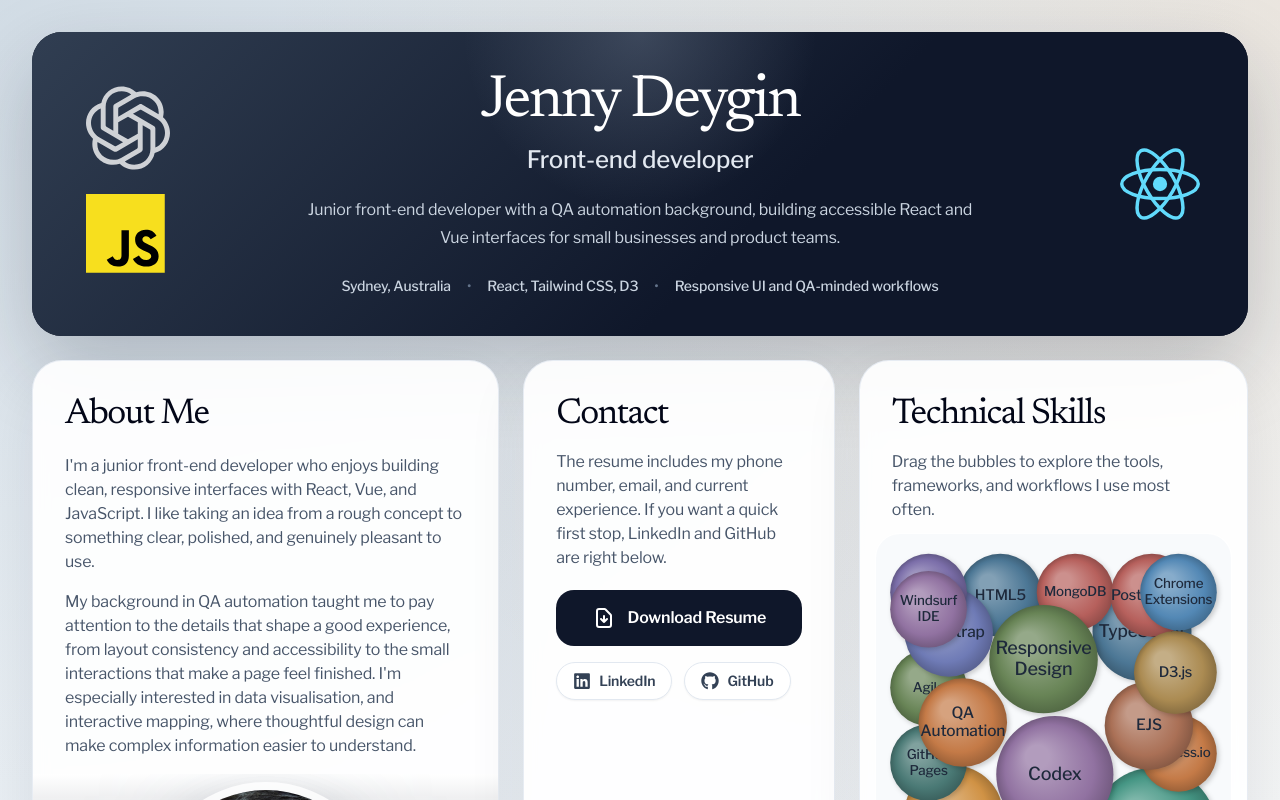
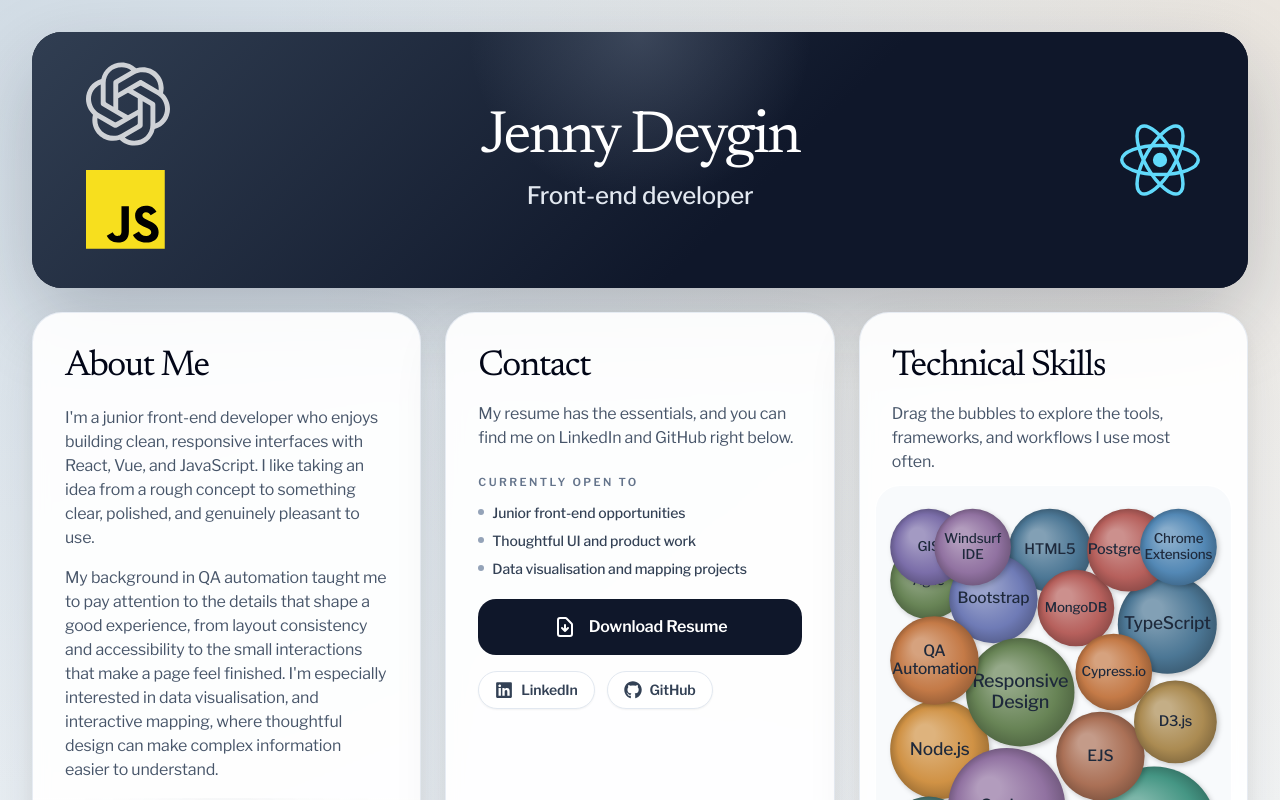
Before and after one commit to Junikab/portfolio, a React (Create React App) app: page / in a window 1280 px wide. Shown: the top 800 px of the page. Built offline with nearby package versions, Linux system fonts and the light colour scheme.

Commit message:
update Header and PortfolioPage layout; enhance SocialLinks content and styling

```diff
--- a/src/components/layout/Header.js
+++ b/src/components/layout/Header.js
@@ -33,22 +33,16 @@ function Header() {
                     <p className="mt-3 text-xl font-medium text-slate-200 sm:text-2xl">
                         Front-end developer
                     </p>
-                    <p className="mx-auto mt-5 max-w-2xl text-base leading-7 text-slate-300">
-                        Junior front-end developer with a QA automation
-                        background, building accessible React and Vue
-                        interfaces for small businesses and product teams.
-                    </p>
-                    <div className="mt-6 flex flex-wrap items-center justify-center gap-x-4 gap-y-2 text-sm font-medium text-slate-300">
-                        <span>Sydney, Australia</span>
-                        <span className="hidden text-slate-500 sm:inline">
+                    {/* <p className="mx-auto mt-5 max-w-2xl text-base leading-7 text-slate-300">
+                        Front-end developer with a QA automation
+                        background, building accessible interfaces for small businesses and product teams.
+                    </p> */}
+                    {/* <div className="mt-6 flex flex-wrap items-center justify-center gap-x-4 gap-y-2 text-sm font-medium text-slate-300"> */}
+                        {/* <span>Sydney, Australia</span> */}
+                        {/* <span className="hidden text-slate-500 sm:inline">
                             •
-                        </span>
-                        <span>React, Tailwind CSS, D3</span>
-                        <span className="hidden text-slate-500 sm:inline">
-                            •
-                        </span>
-                        <span>Responsive UI and QA-minded workflows</span>
-                    </div>
+                        </span> */}
+                    {/* </div> */}
 
                 </div>
 
--- a/src/components/layout/PortfolioPage.js
+++ b/src/components/layout/PortfolioPage.js
@@ -21,7 +21,7 @@ function PortfolioPage() {
                     <Header />
                 </WidthContainer>
 
-                <div className="grid gap-6 lg:grid-cols-[minmax(0,1.2fr)_minmax(18rem,0.8fr)_minmax(0,1fr)]">
+                <div className="grid gap-6 lg:grid-cols-3">
                     <About />
                     <SocialLinks />
                     <Skills />
--- a/src/components/layout/SocialLinks.js
+++ b/src/components/layout/SocialLinks.js
@@ -10,10 +10,38 @@ function SocialLinks() {
             <div className="flex h-full flex-col px-6 py-6 sm:px-8 sm:py-8">
                 <h2 className="section-heading">Contact</h2>
                 <p className="section-copy mt-3">
-                    The resume includes my phone number, email, and current
-                    experience. If you want a quick first stop, LinkedIn and
-                    GitHub are right below.
+                    My resume has the essentials, and you can find me on
+                    LinkedIn and GitHub right below.
                 </p>
+
+                <div className="mt-6">
+                    <p className="text-[11px] font-semibold uppercase tracking-[0.22em] text-slate-500">
+                        Currently Open To
+                    </p>
+                    <ul className="mt-3 space-y-2 text-sm font-medium text-slate-700">
+                        <li className="flex items-start gap-2">
+                            <span
+                                aria-hidden="true"
+                                className="mt-1.5 h-1.5 w-1.5 rounded-full bg-slate-400"
+                            />
+                            <span>Junior front-end opportunities</span>
+                        </li>
+                        <li className="flex items-start gap-2">
+                            <span
+                                aria-hidden="true"
+                                className="mt-1.5 h-1.5 w-1.5 rounded-full bg-slate-400"
+                            />
+                            <span>Thoughtful UI and product work</span>
+                        </li>
+                        <li className="flex items-start gap-2">
+                            <span
+                                aria-hidden="true"
+                                className="mt-1.5 h-1.5 w-1.5 rounded-full bg-slate-400"
+                            />
+                            <span>Data visualisation and mapping projects</span>
+                        </li>
+                    </ul>
+                </div>
 
                 <div className="mt-5 flex flex-col gap-4">
                     <DownloadResume colorScheme="default" />
--- a/src/index.css
+++ b/src/index.css
@@ -54,7 +54,7 @@ code {
     }
 
     .surface-card {
-        @apply relative overflow-hidden rounded-[30px] border border-slate-200/80 bg-white/[0.92] shadow-[0_24px_60px_rgba(15,23,42,0.08)] backdrop-blur;
+        @apply relative overflow-hidden rounded-[30px] border border-slate-200/80 bg-white/[0.92] shadow-[0_8px_18px_rgba(15,23,42,0.05),0_24px_56px_rgba(15,23,42,0.09)] transition-shadow duration-300 hover:shadow-[0_12px_24px_rgba(15,23,42,0.07),0_30px_68px_rgba(15,23,42,0.11)] backdrop-blur;
     }
 
     .section-heading {
@@ -74,7 +74,7 @@ code {
     }
 
     .project-card {
-        @apply flex h-full flex-col rounded-[30px] border border-slate-200 bg-white p-5 shadow-[0_20px_40px_rgba(15,23,42,0.06)] transition-transform duration-300 hover:-translate-y-1 hover:shadow-[0_26px_55px_rgba(15,23,42,0.10)];
+        @apply flex h-full flex-col rounded-[30px] border border-slate-200 bg-white p-5 shadow-[0_10px_22px_rgba(15,23,42,0.05),0_22px_48px_rgba(15,23,42,0.08)] transition-transform duration-300 hover:-translate-y-1 hover:shadow-[0_16px_30px_rgba(15,23,42,0.07),0_30px_60px_rgba(15,23,42,0.12)];
     }
 
     .project-frame {
```
